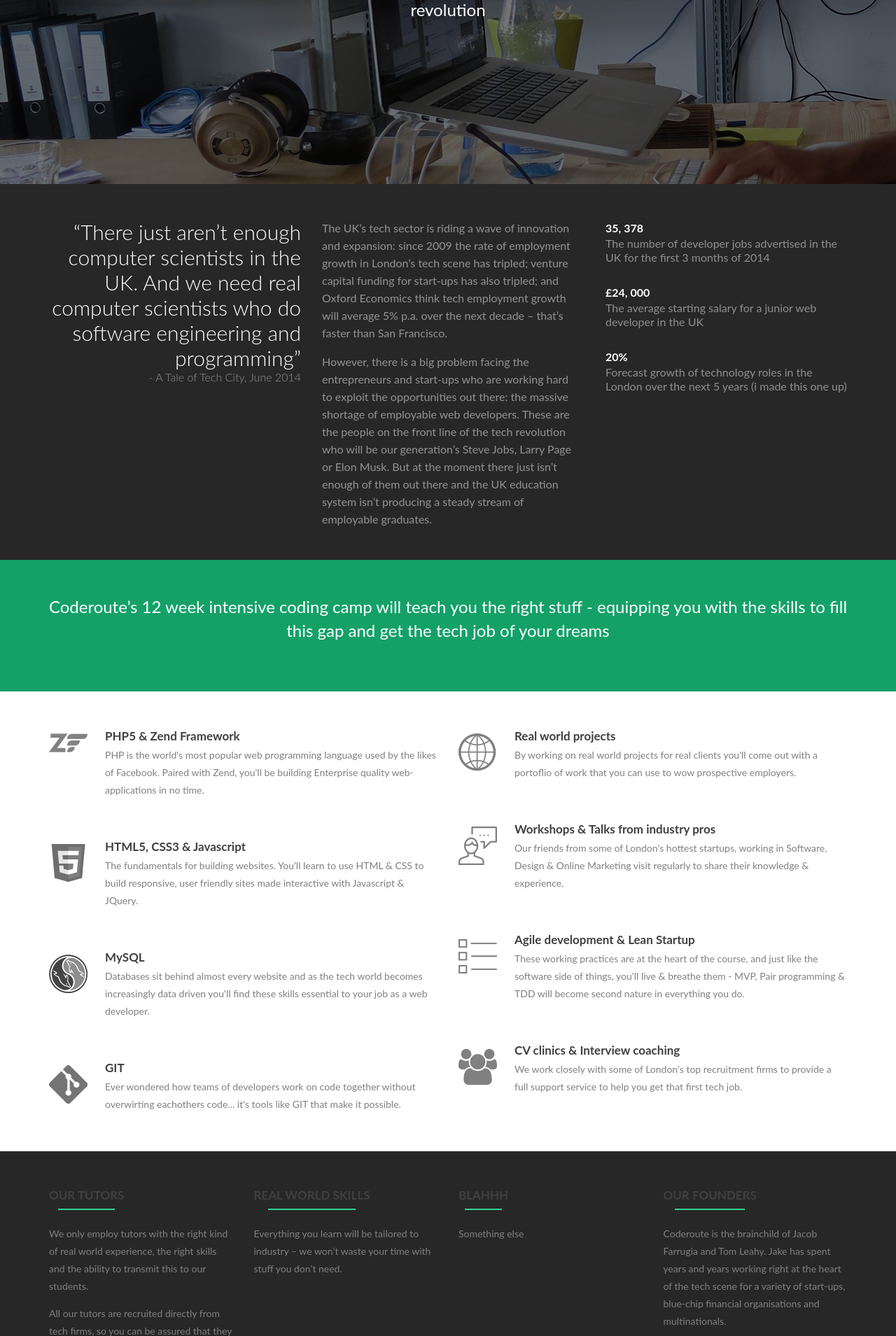
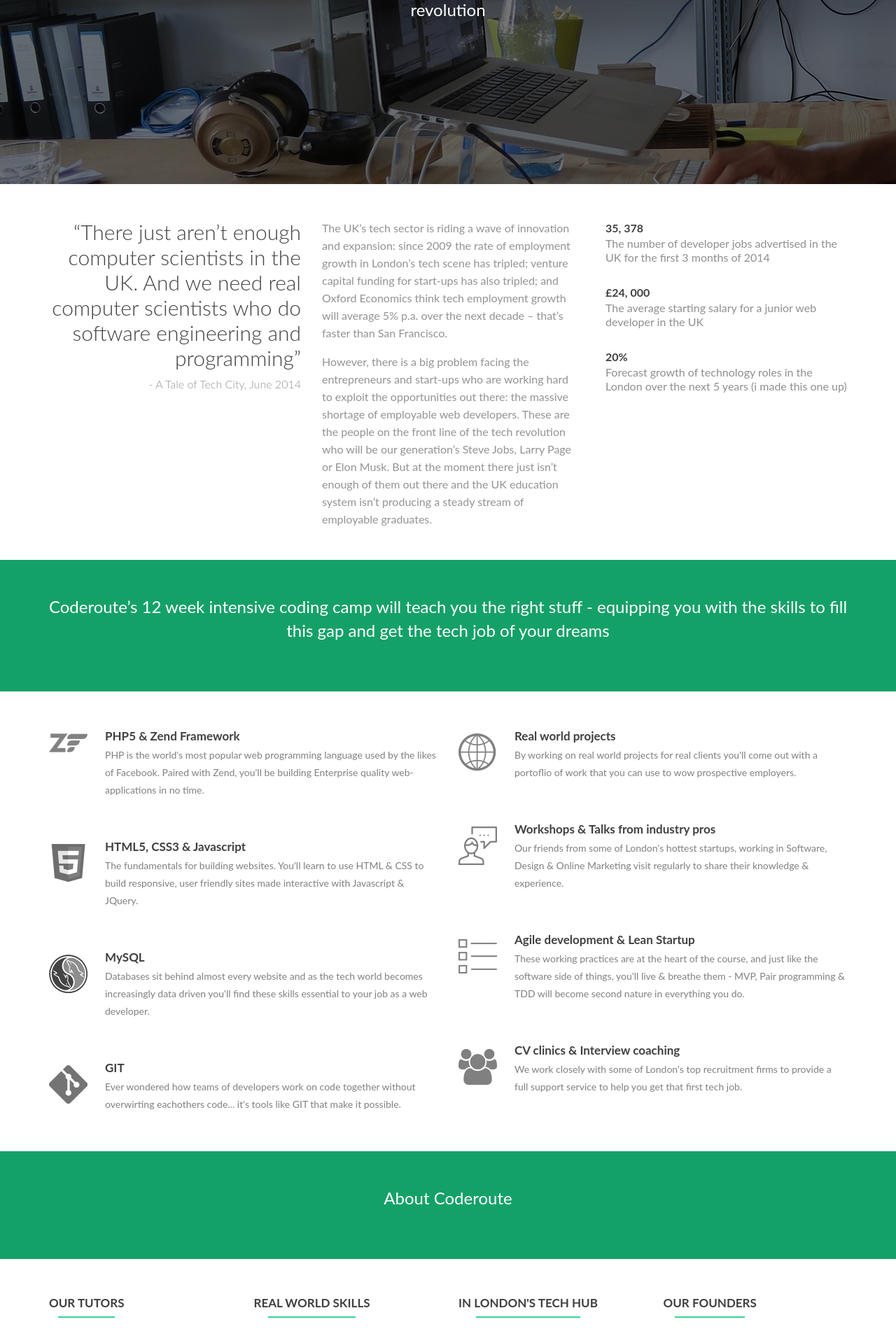
Before and after one commit to jacobfarrugia/coderoute, a PHP site: page /coderoute/ in a window 1280 px wide. Shown: the part 512-2421 px from the top of the page at 70% size. Run offline with PHP 8.4, Linux system fonts and the light colour scheme.

Commit message:
lightened a lot of colours on the home page

```diff
--- a/application/views/pages/home.php
+++ b/application/views/pages/home.php
@@ -249,6 +249,23 @@
 
 
 
+
+<!-- =========================
+   SEPARATOR ONE
+============================== -->
+
+<section class="separator-one">
+<div class="color-overlay">
+
+	<h3 class="container text">About Coderoute </h3>
+
+</div>
+</section>  <!-- / END SEPARATOR -->
+
+
+
+
+
 <!-- =========================
    FOCUS SECTION
 ============================== -->
@@ -276,9 +293,9 @@
 		</div>
 
 		<div class="col-lg-3 col-sm-3 focus-box">
-			<h5 class="green-border-bottom">BLAHHH</h5>
+			<h5 class="green-border-bottom">In London's Tech Hub</h5>
 			<p>
-				Something else
+				We're in the middle of London's Technology scene... blahh
 			</p>
 		</div>
 
--- a/css/styles.css
+++ b/css/styles.css
@@ -515,7 +515,7 @@ h3.intro{
 .focus {
 	xx-padding-bottom: 100px;
 	overflow: hidden;
-	background: #272727;
+	xx-background: #272727;
 }
 /* FOCUS BOX */
 .focus-box {
@@ -787,8 +787,8 @@ width: -webkit-calc(100% / 2);
 -----------------------------------------*/
 
 .about-us {
-	background: #272727;
-	color: #FFF;
+	background: #fff;
+	color: #404040;
 }
 .about-us .big-intro {
 	text-align: right;
@@ -801,6 +801,7 @@ width: -webkit-calc(100% / 2);
 .about-us .big-intro span{
 	color: #939393;
 	display:block;
+	margin-top:10px;
 	font-size: 16px;
 }
 
```
